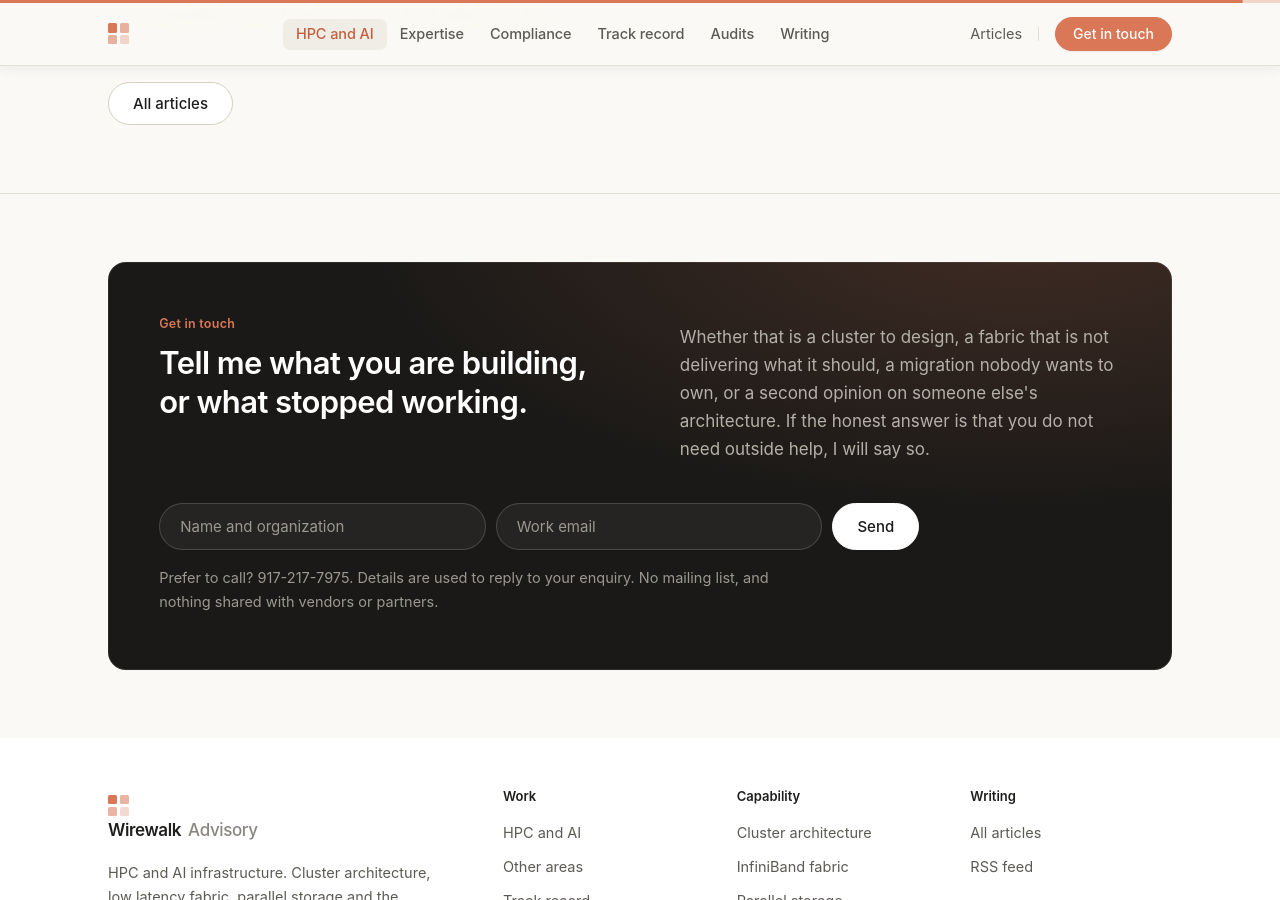
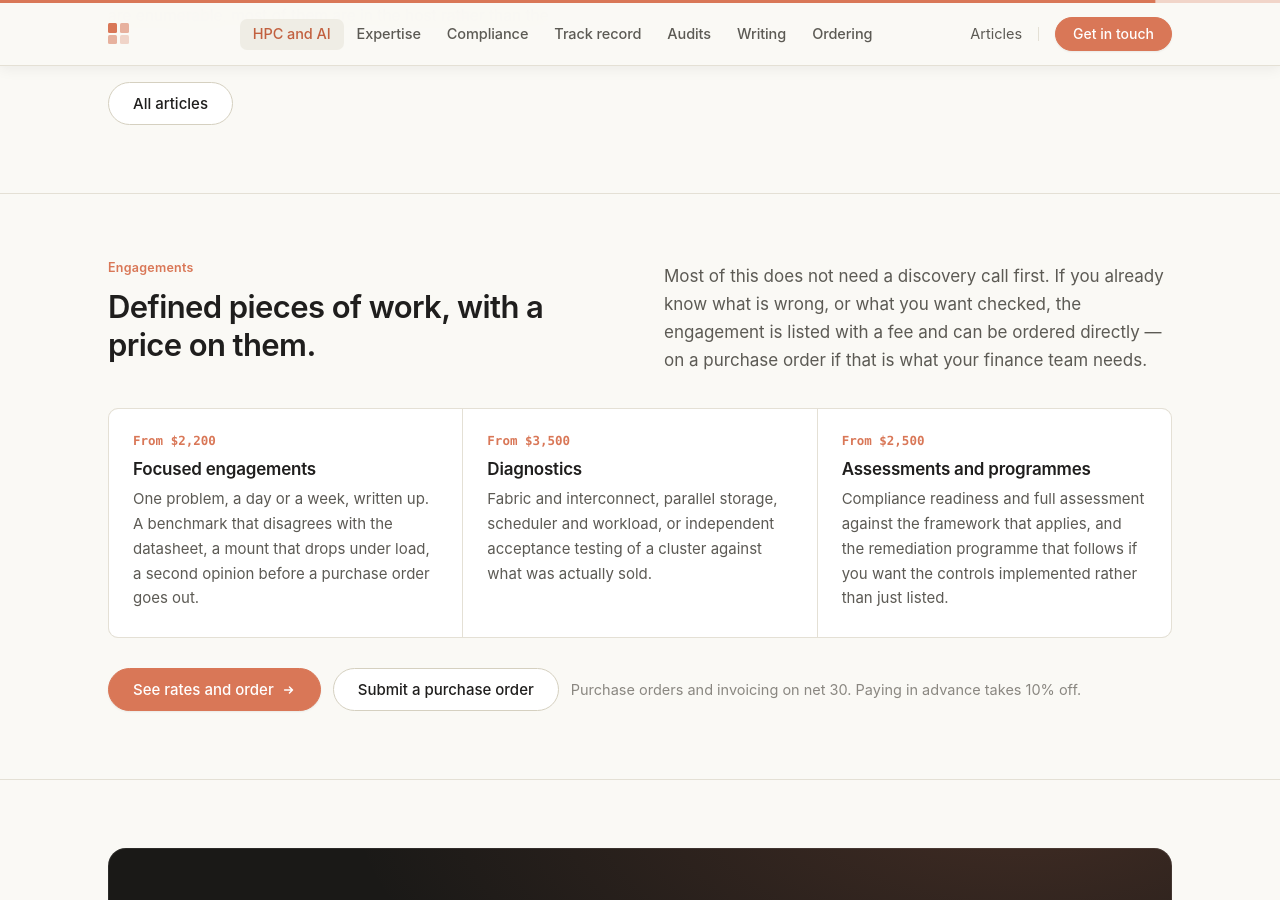
Before and after one commit to wirewalktech/wirewalk-site, a Jekyll site: the page built from index.html, in a window 1280 px wide and 900 px high, scrolled down 7545 px. Built offline with Jekyll 4.4.1, drawn with Linux system fonts in a browser that asks for light colours.

Commit message:
Make ordering visible from the homepage
/order/ existed and was unreachable from the front page: the nav ran HPC and
AI, Expertise, Compliance, Track record, Audits, Writing, and the hero offered
"Start a conversation" and "See the work". Nothing anywhere told a visitor
that engagements are listed with prices and can be ordered.

Adds an Ordering nav item (home, inner pages and the mobile menu), a hero
call to action, and an Engagements section carrying the entry price of each
group with routes to both the rate card and the purchase order form.

Prices shown are the floor of each group and are stated as "from", so the
section cannot drift out of step with the catalogue the order page fetches
live from the Worker.

Co-Authored-By: Claude Opus 5 (1M context) <noreply@anthropic.com>
Claude-Session: https://claude.ai/code/session_01QBpvzzUp6VUoSqtkPD9YXJ

```diff
--- a/_includes/header.html
+++ b/_includes/header.html
@@ -15,13 +15,16 @@
       <a href="#scale" data-sec="scale">Track record</a>
       <a href="#audits" data-sec="audits">Audits</a>
       <a href="#writing" data-sec="writing">Writing</a>
+      <a href="{{ '/order/' | relative_url }}">Ordering</a>
     {%- else %}
       <a href="{{ home }}#hpc">HPC and AI</a>
       <a href="{{ home }}#expertise">Expertise</a>
       <a href="{{ home }}#scale">Track record</a>
       <a href="{{ home }}#audits">Audits</a>
       <a href="{{ writing }}">Writing</a>
+      <a href="{{ '/order/' | relative_url }}">Ordering</a>
     {%- endif %}
+      <a class="m-cta" href="{{ '/order/' | relative_url }}">See rates and order</a>
       <a class="m-cta" href="{% if page.is_home %}#contact{% else %}{{ home }}#contact{% endif %}">Get in touch</a>
     </nav>
   </div>
--- a/index.html
+++ b/index.html
@@ -14,6 +14,7 @@ description: >-
     <p class="lead hro">Two decades designing, building and running high performance computing and AI infrastructure. On-premises and cloud clusters, InfiniBand and low latency fabric, parallel filesystems, GPU and machine learning stacks, and the schedulers and operational discipline that keep them usable. The work has been done in semiconductor manufacturing, aerospace, automotive, weather modelling, pharmaceutical research and academic medicine.</p>
     <div class="acts hro">
       <a href="#contact" class="btn btn-p">Start a conversation<svg viewBox="0 0 16 16" fill="none"><path d="M3 8h9M8.5 4.5 12 8l-3.5 3.5" stroke="currentColor" stroke-width="1.7" stroke-linecap="round" stroke-linejoin="round"/></svg></a>
+      <a href="{{ '/order/' | relative_url }}" class="btn btn-g">Rates and ordering</a>
       <a href="#hpc" class="btn btn-g">See the work</a>
     </div>
     <div class="proof hro">
@@ -184,6 +185,26 @@ description: >-
   <p style="margin-top:28px"><a href="{{ '/writing/' | relative_url }}" class="btn btn-g">All articles</a></p>
 </div></section>
 
+<section class="sec" id="engage"><div class="wrap">
+  <div class="sh-split">
+    <div><span class="eyebrow">Engagements</span>
+      <h2>Defined pieces of work, with a price on them.</h2></div>
+    <p>Most of this does not need a discovery call first. If you already know what is
+    wrong, or what you want checked, the engagement is listed with a fee and can be
+    ordered directly &mdash; on a purchase order if that is what your finance team needs.</p>
+  </div>
+  <div class="g3" data-rv>
+    <div><span class="n">From $2,200</span><h4>Focused engagements</h4><p>One problem, a day or a week, written up. A benchmark that disagrees with the datasheet, a mount that drops under load, a second opinion before a purchase order goes out.</p></div>
+    <div><span class="n">From $3,500</span><h4>Diagnostics</h4><p>Fabric and interconnect, parallel storage, scheduler and workload, or independent acceptance testing of a cluster against what was actually sold.</p></div>
+    <div><span class="n">From $2,500</span><h4>Assessments and programmes</h4><p>Compliance readiness and full assessment against the framework that applies, and the remediation programme that follows if you want the controls implemented rather than just listed.</p></div>
+  </div>
+  <div class="cta-row" style="display:flex;gap:12px;flex-wrap:wrap;align-items:center;margin-top:30px">
+    <a href="{{ '/order/' | relative_url }}" class="btn btn-p">See rates and order<svg viewBox="0 0 16 16" fill="none"><path d="M3 8h9M8.5 4.5 12 8l-3.5 3.5" stroke="currentColor" stroke-width="1.7" stroke-linecap="round" stroke-linejoin="round"/></svg></a>
+    <a href="{{ '/order/' | relative_url }}#po" class="btn btn-g">Submit a purchase order</a>
+    <span class="small muted">Purchase orders and invoicing on net 30. Paying in advance takes 10% off.</span>
+  </div>
+</div></section>
+
 <section class="sec" id="contact" style="border-bottom:0"><div class="wrap"><div class="cta">
   <div class="cta-in">
    <div>
```
